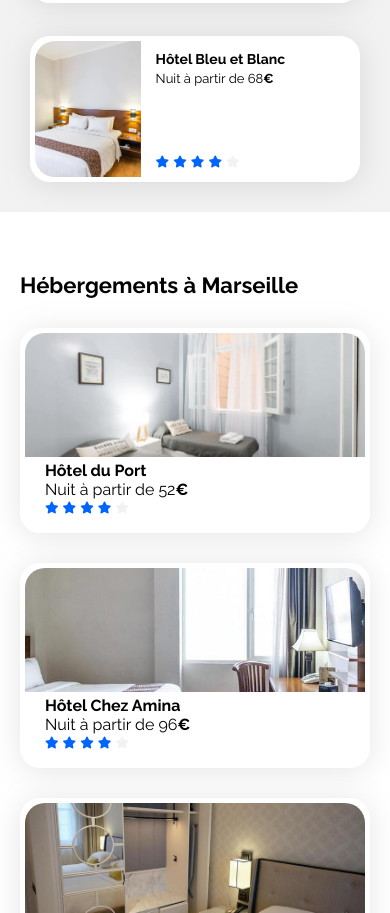
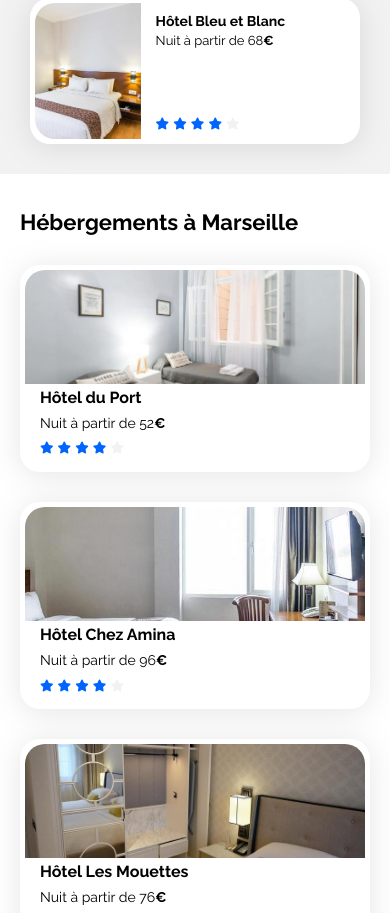
Before and after one commit to adelbonn/booki, a plain HTML site: page booki-RVU/index.html in a window 390 px wide. Shown: the part 1087-2000 px from the top of the page. Drawn offline with Linux system fonts and the light colour scheme.

Commit message:
ajustements version mobile des espacements entre les sections, modif sur hebergements card card-content, card txt...

```diff
--- a/booki-RVU/styles/style.css
+++ b/booki-RVU/styles/style.css
@@ -87,8 +87,8 @@ header {
 /* *****nav bar*****add code */
 
 .logo-img {
-  width: 3.818rem;
-  height: 1.188rem;
+  width: 3.818rem;  /**61px**/
+  height: 1.188rem;   /***19px***/
 }
 
 nav {
@@ -319,41 +319,50 @@ input[type="search"] {
 }
 
 .hebergements-cards a {
-  width: calc(33.333% - 30px);
-  min-height: 207.25px;
-}
+    width: calc(33.333% - 30px);
+    min-height: 207.25px;
+  }
+
+.hebergements-cards .card {
+    margin-top: 30px;
+    display: flex;
+    flex-direction: column;
+    height: 207.25px;
+    padding-bottom: 15px;
+    gap: 4px 0;
+;  }
 
 .hebergements-cards img {
   width: 100%;
-  max-height: 124px;
+  height: 114px;
   border-radius: 20px 20px 0 0;
   object-fit: cover;
 }
 
-.hebergements-cards .card {
-  margin-top: 30px;
-  display: flex;
-  flex-direction: column;
-  max-height: 207.25px;
-}
 
 .hebergements .card-content {
-  padding-left: 10px;
-  margin: 4px 0 0 10px;
+  padding: 0 15px;
+  margin: 0;
+  width: auto;
+  height: 64px;
 }
 
 .hebergements-cards .card-title {
   font-size: 1rem;
   font-weight: bold;
   text-align: left;
+  margin-bottom: 8px;
 }
 
-.hebergements-cards .card-subtitle {
+.hebergements-cards p {
   font-size: 0.875rem; /***14px***/
+  margin-bottom: 8px;
 }
 
 .hebergements-cards .card-rating {
-  margin-bottom: 10px;
+    margin: 0;
+    apdding:0;
+
 }
 
 .afficher-plus {
--- a/booki-RVU/styles/styles-mobile.css
+++ b/booki-RVU/styles/styles-mobile.css
@@ -82,7 +82,7 @@
   }
 
   .info-section {
-    margin-bottom: 0;
+    margin: 15px 0 0 0;
   }
 
   .info-section p {
@@ -148,6 +148,8 @@
     font-weight: bold;
     text-align: left;
     gap: 10px;
+    margin: 0;
+    padding: 0;
   }
 
   /* *****hebergements and populaires***** */
@@ -157,6 +159,7 @@
     flex-direction: column-reverse;
     justify-content: center;
     width: 100%;
+    gap: 15px;
   }
 
   /* ***** section les plus populaires***** */
@@ -181,6 +184,10 @@
   }
   .hebergements h2 {
     font-size: 1.375rem; /***22px***/
+  }
+
+  .afficher-plus {
+    margin-top: 15px;
   }
 
   /* ***** section activity***** */
```
